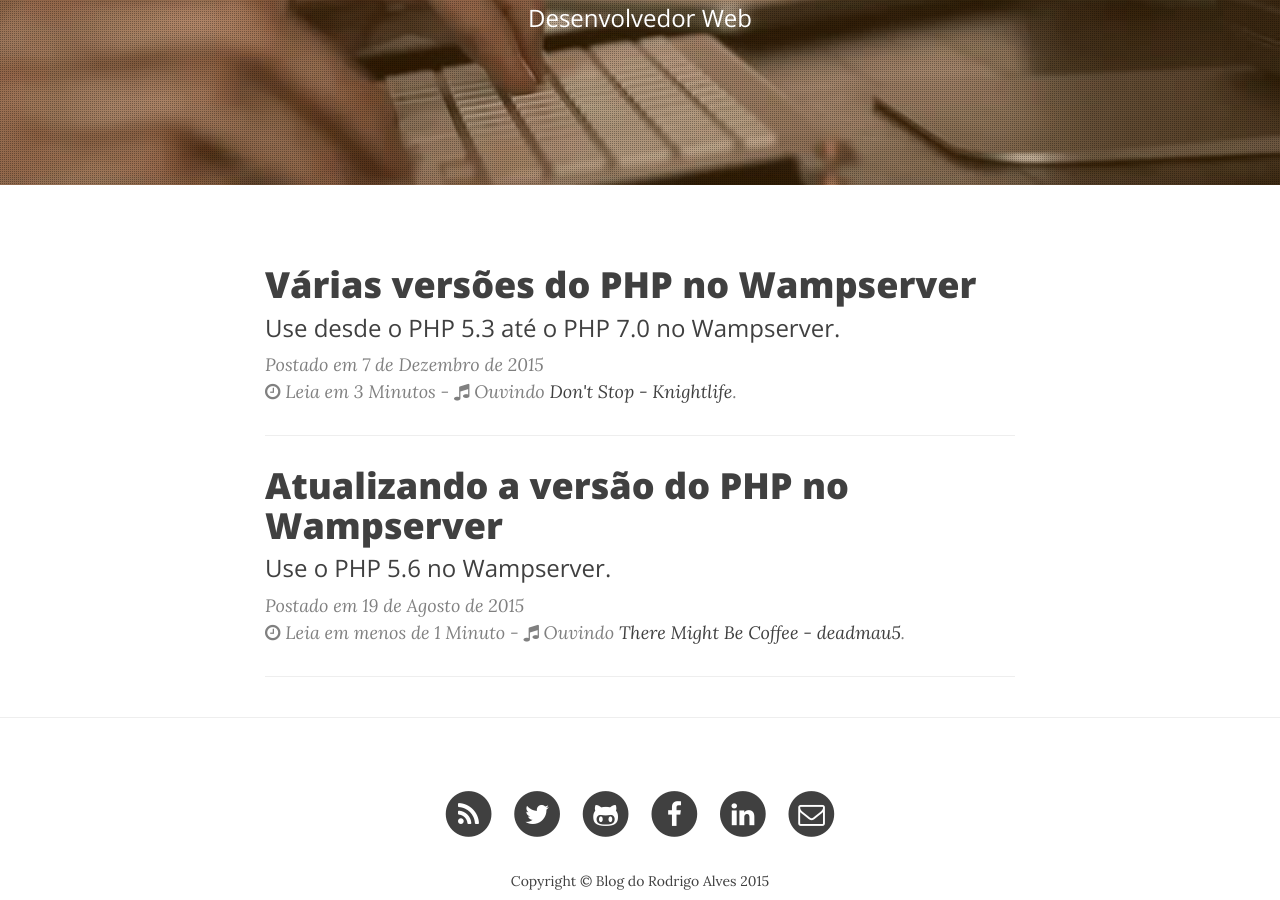
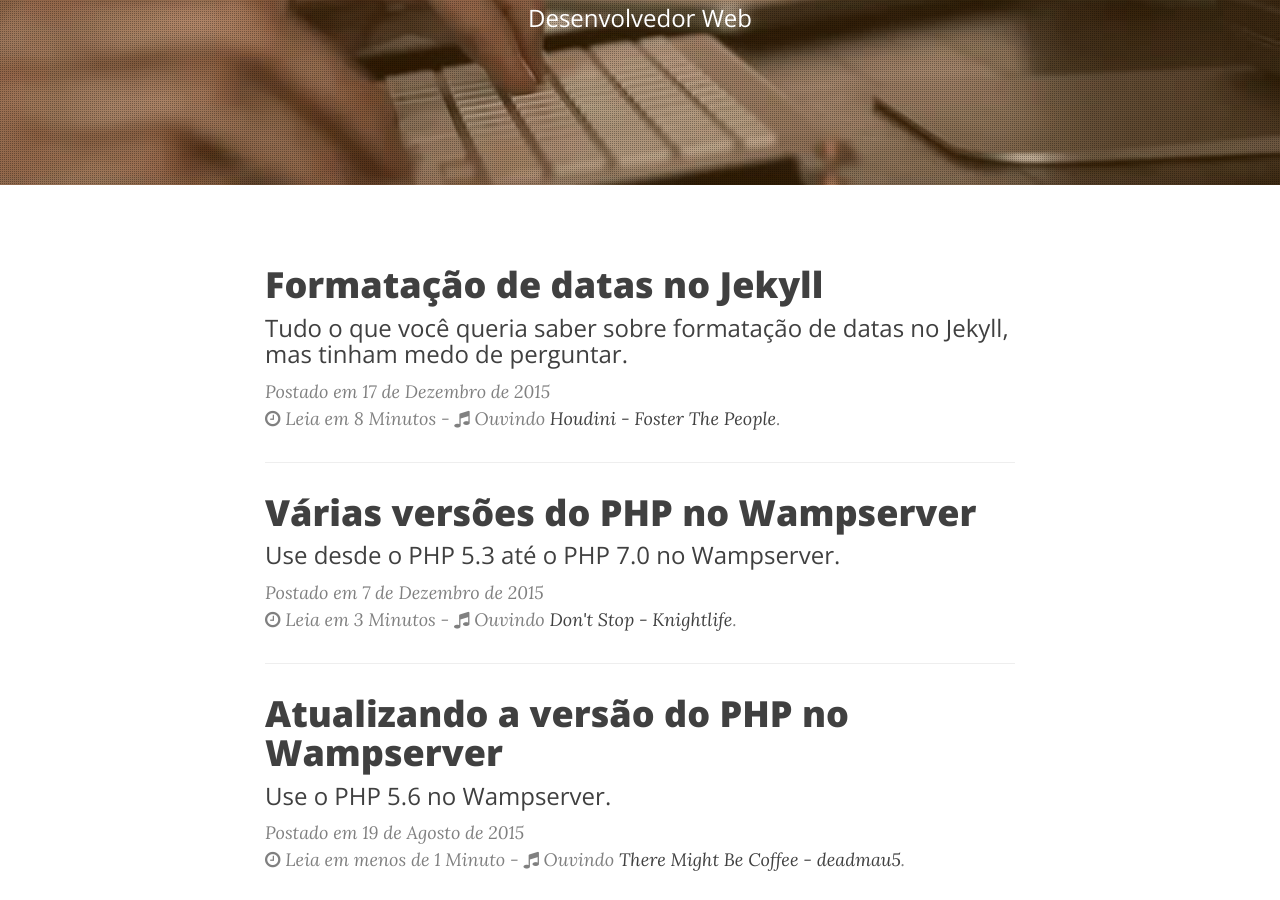
Before and after one commit to Rodrigo54/rodrigoalves.dev, a Jekyll site: the page built from index.html, in a window 1280 px wide and 900 px high, scrolled down 359 px. Built offline with Jekyll 4.4.1, drawn with Linux system fonts in a browser that asks for light colours; Markdown is read by kramdown in place of the engine named in the settings; the list of posts is cut into pages by our own code; some of the changed lines change nothing that is shown.

Commit message:
formatação de datas no jekyll

````diff
--- a/_includes/footer.html
+++ b/_includes/footer.html
@@ -69,11 +69,5 @@
     </div>
 </footer>
 
-<!-- jQuery -->
-<!-- <script src="{{ "/js/jquery.min.js " | prepend: site.baseurl }}"></script> -->
-
-<!-- Bootstrap Core JavaScript -->
-<!-- <script src="{{ "/js/bootstrap.min.js " | prepend: site.baseurl }}"></script> -->
-
 <!-- Custom Theme JavaScript -->
 <script src="{{ '/js/clean-blog.min.js' | prepend: site.baseurl }}"></script>
--- a/_includes/head.html
+++ b/_includes/head.html
@@ -8,23 +8,12 @@
     <title>{% if page.title %}{{ page.title }} - {{ site.title }}{% else %}{{ site.title }}{% endif %}</title>
 
     <link rel="canonical" href="{{ page.url | replace:'index.html','' | prepend: site.baseurl }}">
-
-    <!-- Bootstrap Core CSS -->
     <link rel="icon" href="{{ '/img/favicon.png' | prepend: site.baseurl }}" />
-
-    <!-- Bootstrap Core CSS -->
-    <!-- <link rel="stylesheet" href="{{ "/css/bootstrap.min.css" | prepend: site.baseurl }}"> -->
-
-    <!-- Custom CSS -->
     <link rel="stylesheet" href="{{ '/css/clean-blog.min.css' | prepend: site.baseurl }}">
-
-    <!-- Pygments Github CSS -->
-    <!-- <link rel="stylesheet" href="{{ "/css/syntax.css" | prepend: site.baseurl }}"> -->
-
-    <!-- Custom Fonts -->
-    <!-- <link href="//maxcdn.bootstrapcdn.com/font-awesome/4.4.0/css/font-awesome.min.css" rel="stylesheet" type="text/css"> -->
     <link href='//fonts.googleapis.com/css?family=Lora:400,700,400italic,700italic' rel='stylesheet' type='text/css'>
     <link href='//fonts.googleapis.com/css?family=Open+Sans:300italic,400italic,600italic,700italic,800italic,400,300,600,700,800' rel='stylesheet' type='text/css'>
+
+    {% include ogp.html %}
 
     <!-- HTML5 Shim and Respond.js IE8 support of HTML5 elements and media queries -->
     <!-- WARNING: Respond.js doesn't work if you view the page via file:// -->
--- /dev/null
+++ b/_includes/ogp.html
@@ -0,0 +1,38 @@
+<meta content="{{ site.title }}" property="og:site_name">
+{% if page.title %}
+<meta content="{{ page.title }}" property="og:title">
+{% else %}
+<meta content="{{ site.title }}" property="og:title">
+{% endif %}
+{% if page.title %}
+<meta content="article" property="og:type">
+{% else %}
+<meta content="website" property="og:type">
+{% endif %}
+{% if page.subtitle %}
+<meta content="{{ page.subtitle }}" property="og:description">
+{% else %}
+<meta content="{{ site.description }}" property="og:description">
+{% endif %}
+{% if page.url %}
+<meta content="{{ site.url }}{{ page.url }}" property="og:url">
+{% endif %}
+{% if page.date %}
+<meta content="{{ page.date | date_to_xmlschema }}" property="article:published_time">
+<meta content="{{ site.url }}/about/" property="article:author">
+{% endif %}
+{% if page.header-img %}
+<meta content="{{ site.url }}/{{ page.header-img }}" property="og:image">
+{% else %}
+<meta content="{{ site.url }}/{{ site.header-img }}" property="og:image">
+{% endif %}
+{% if page.categories %}
+{% for category in page.categories limit:1 %}
+<meta content="{{ category }}" property="article:section">
+{% endfor %}
+{% endif %}
+{% if page.tags %}
+{% for tag in page.tags %}
+<meta content="{{ tag }}" property="article:tag">
+{% endfor %}
+{% endif %}
--- /dev/null
+++ b/_posts/2015-12-17-formatacao-de-datas-no-jekyll.md
@@ -0,0 +1,462 @@
+---
+layout:     post
+title:      "Formatação de datas no Jekyll"
+subtitle:   "Tudo o que você queria saber sobre formatação de datas no Jekyll, mas tinham medo de perguntar."
+date:       2015-12-17 12:00:00
+author:     "Rodrigo Alves"
+header-img: "img/post-bg-03.jpg"
+music:
+  title:    "Houdini - Foster The People"
+  url:      "https://open.spotify.com/track/5Fli1xRi01bvCjsZvKWro0"
+---
+
+Esses exemplos fornecem trechos de código testado para a exibição de vários
+formatos de data em um site Jekyll. Eles também devem funcionar no GitHub Pages,
+Shopify ou qualquer outra coisa que usa Liquid.
+
+Jekyll (gerador de site estático) usa do Shopify o
+[Liquid Template Engine](https://docs.shopify.com/themes/liquid-documentation/basics).
+Para ver as datas é usando a tag `{% raw  %}{{ page.date }}{% endraw %}` fornecida pelo Liquid.
+Com nenhuma outra alteração, as datas produzidas são algo como:
+
+```
+{{ page.date }}
+```
+
+Se houver projetos que usam esse formato, eles são poucos e não se relacionam.
+A criação de uma data mais amigável é feita através da aplicação do filtro `date:` do Liquid.
+Por exemplo, combinando a tag e o filtro:
+
+```
+{% raw  %}{{ page.date | date: '%B %d, %Y' }}{% endraw %}
+```
+
+produz uma data mais amigável ao leitor:
+
+```
+{{ page.date | date: '%B %d, %Y' }}
+```
+
+Com isso fica muito melhor, mas dependendo da data, as questões de sutileza no design aparecem.
+Por exemplo, durante os primeiros nove dias de cada mês "zeros à esquerda"
+surgem (Ex: "August 03, 2013" em vez de "August 3, 2013").
+Outros erros básicos com os filtros do Liquid incluem:
+
+1. Adicionando uma data com os nomes dos meses abreviados temos que ajustar para lidar
+   com Maio que em ingles fica May. Por exemplo, "Aug. 16, 2013" está abreviado.
+   "May. 16, 2013" não esta.
+
+2. Setembro é geralmente abreviado em ingle como "Sept" e não "Sep" como é o padrão do Liquid.
+
+3. Para cumprir com o estilo americano os meses *April*, *May*, *June* e *July* não devem ser abreviados.
+   Alterações semelhantes são necessárias para atender as orientações do Manual de Estilo de Chicago.
+
+A maioria dos projetos acompanham os padrões disponíveis. Ou usando um formato que
+não tem esses problemas ou, mais frequentemente, não se importam com esses detalhes.
+Mesmo com essa situação as datas ainda ficam na home dos sites e como cada projeto
+tem sua lista de tarefas de possíveis mudanças que se estendem até o horizonte as
+datas não são itens de importância. Então é comum adiar encontrar uma solução, mas
+não ter formatação de data adequada é sempre um incomodo. Enquanto essas soluções
+resolverem a questão, esta postagem será como uma referência pública também.
+
+Este conjunto de filtros para datas do Liquid resolve os problemas listados acima
+e explora algumas outras opções de formatação. Cada um oferece uma solução para
+um formato de exibição específico e é fornecido com quatro exemplos de saída
+para as seguintes datas: 1) *3 de Maio de 2015*, 2) *4 de Julho 2015*,
+3) *23 Setembro de 2015* e 4) *26 de Novembro de 2015*. Estes exemplos demonstram como
+os vários problemas de formatação são manipulados. Após os exemplos, alguns trechos
+de código para elementos individuais são fornecidos. Com estas amostras, é fácil
+conseguir praticamente qualquer formato de data desejado.
+
+## Usando Filtros do Jekyll para Date ##
+
+*   **Data para String**
+
+    ```
+    {% raw  %}{{ page.date | date_to_string }}{% endraw %}
+    ```
+
+    Saída do Examplo 1: **{{ '2015-05-03' | date_to_string }}** <br>
+    Saída do Examplo 2: **{{ '2015-07-04' | date_to_string }}** <br>
+    Saída do Examplo 3: **{{ '2015-09-23' | date_to_string }}** <br>
+    Saída do Examplo 4: **{{ '2015-11-26' | date_to_string }}** <br>
+
+*   **Data para String longa**
+
+    ```
+    {% raw  %}{{ page.date | date_to_long_string }}{% endraw %}
+    ```
+
+    Saída do Examplo 1: **{{ '2015-05-03' | date_to_long_string }}** <br>
+    Saída do Examplo 2: **{{ '2015-07-04' | date_to_long_string }}** <br>
+    Saída do Examplo 3: **{{ '2015-09-23' | date_to_long_string }}** <br>
+    Saída do Examplo 4: **{{ '2015-11-26' | date_to_long_string }}** <br>
+
+
+*   **Data no padrão XML**
+
+    ```
+    {% raw  %}{{ page.date | date_to_xmlschema }}{% endraw %}
+    ```
+
+    Saída do Examplo 1: **{{ '2015-05-03' | date_to_xmlschema }}** <br>
+    Saída do Examplo 2: **{{ '2015-07-04' | date_to_xmlschema }}** <br>
+    Saída do Examplo 3: **{{ '2015-09-23' | date_to_xmlschema }}** <br>
+    Saída do Examplo 4: **{{ '2015-11-26' | date_to_xmlschema }}** <br>
+
+
+*   **Data no padrão RFC-822**
+
+    ```
+    {% raw  %}{{ page.date | date_to_rfc822 }}{% endraw %}
+    ```
+
+    Saída do Examplo 1: **{{ '2015-05-03' | date_to_rfc822 }}** <br>
+    Saída do Examplo 2: **{{ '2015-07-04' | date_to_rfc822 }}** <br>
+    Saída do Examplo 3: **{{ '2015-09-23' | date_to_rfc822 }}** <br>
+    Saída do Examplo 4: **{{ '2015-11-26' | date_to_rfc822 }}** <br>
+
+## Formatação de datas no Jekyll com Liquid ##
+
+*   **Data no formato ISO 8601**
+
+    ```
+    {% raw  %}{{ page.date | date: "%Y-%m-%d" }}{% endraw %}
+    ```
+
+    Saída do Examplo 1: **{{ '2015-05-03' | date: "%Y-%m-%d" }}** <br>
+    Saída do Examplo 2: **{{ '2015-07-04' | date: "%Y-%m-%d" }}** <br>
+    Saída do Examplo 3: **{{ '2015-09-23' | date: "%Y-%m-%d" }}** <br>
+    Saída do Examplo 4: **{{ '2015-11-26' | date: "%Y-%m-%d" }}** <br>
+
+*   **Data no formato Americano com ano de 4 digitos** (com zeros à esquerda)
+
+    ```
+    {% raw  %}{{ page.date | date: "%m/%d/%Y" }}{% endraw %}
+    ```
+
+    Saída do Examplo 1: **{{ '2015-05-03' | date: "%m/%d/%Y" }}** <br>
+    Saída do Examplo 2: **{{ '2015-07-04' | date: "%m/%d/%Y" }}** <br>
+    Saída do Examplo 3: **{{ '2015-09-23' | date: "%m/%d/%Y" }}** <br>
+    Saída do Examplo 4: **{{ '2015-11-26' | date: "%m/%d/%Y" }}** <br>
+
+*   **Data no formato Americano com ano de 4 digitos** (sem zeros à esquerda)
+
+    ```
+    {% raw  %}{{ page.date | date: "%-m/%-d/%Y" }}{% endraw %}
+    ```
+
+    Saída do Examplo 1: **{{ '2015-05-03' | date: "%-m/%-d/%Y" }}** <br>
+    Saída do Examplo 2: **{{ '2015-07-04' | date: "%-m/%-d/%Y" }}** <br>
+    Saída do Examplo 3: **{{ '2015-09-23' | date: "%-m/%-d/%Y" }}** <br>
+    Saída do Examplo 4: **{{ '2015-11-26' | date: "%-m/%-d/%Y" }}** <br>
+
+*   **Data no formato Americano com ano de 2 digitos** (sem zeros à esquerda)
+
+    ```
+    {% raw  %}{{ page.date | date: "%-m/%-d/%y" }}{% endraw %}
+    ```
+
+    Saída do Examplo 1: **{{ '2015-05-03' | date: "%-m/%-d/%y" }}** <br>
+    Saída do Examplo 2: **{{ '2015-07-04' | date: "%-m/%-d/%y" }}** <br>
+    Saída do Examplo 3: **{{ '2015-09-23' | date: "%-m/%-d/%y" }}** <br>
+    Saída do Examplo 4: **{{ '2015-11-26' | date: "%-m/%-d/%y" }}** <br>
+
+*   **Data no formato Americano com mês completo** (sem zeros à esquerda)
+
+    ```
+    {% raw  %}{{ page.date | date: "%-d %B %Y" }}{% endraw %}
+    ```
+
+    Saída do Examplo 1: **{{ '2015-05-03' | date: "%-d %B %Y" }}** <br>
+    Saída do Examplo 2: **{{ '2015-07-04' | date: "%-d %B %Y" }}** <br>
+    Saída do Examplo 3: **{{ '2015-09-23' | date: "%-d %B %Y" }}** <br>
+    Saída do Examplo 4: **{{ '2015-11-26' | date: "%-d %B %Y" }}** <br>
+
+*   **Data no formato Brasileiro com mês completo** (sem zeros à esquerda)
+
+    ```
+    {% raw  %}
+    {% assign m = page.date | date: "%-m" %}
+    {{ page.date | date: "%-d de" }}
+    {% case m %}
+      {% when '1' %}Janeiro
+      {% when '2' %}Fevereiro
+      {% when '3' %}Março
+      {% when '4' %}Abril
+      {% when '5' %}Maio
+      {% when '6' %}Junho
+      {% when '7' %}Julho
+      {% when '8' %}Agosto
+      {% when '9' %}Setembro
+      {% when '10' %}Outubro
+      {% when '11' %}Novembro
+      {% when '12' %}Dezembro
+    {% endcase %}
+    {{ page.date | date: " de %Y" }}
+    {% endraw %}
+    ```
+
+    Saída do Examplo 1: <strong>{% assign m = '2015-05-03' | date: "%-m" %}
+    {{ '2015-05-03' | date: "%-d de" }}
+    {% case m %}
+      {% when '1' %}Janeiro
+      {% when '2' %}Fevereiro
+      {% when '3' %}Março
+      {% when '4' %}Abril
+      {% when '5' %}Maio
+      {% when '6' %}Junho
+      {% when '7' %}Julho
+      {% when '8' %}Agosto
+      {% when '9' %}Setembro
+      {% when '10' %}Outubro
+      {% when '11' %}Novembro
+      {% when '12' %}Dezembro
+    {% endcase %} {{ '2015-05-03' | date: " de %Y" }}</strong> <br>
+    Saída do Examplo 2: <strong>{% assign m = '2015-07-04' | date: "%-m" %}
+    {{ '2015-07-04' | date: "%-d de" }}
+    {% case m %}
+      {% when '1' %}Janeiro
+      {% when '2' %}Fevereiro
+      {% when '3' %}Março
+      {% when '4' %}Abril
+      {% when '5' %}Maio
+      {% when '6' %}Junho
+      {% when '7' %}Julho
+      {% when '8' %}Agosto
+      {% when '9' %}Setembro
+      {% when '10' %}Outubro
+      {% when '11' %}Novembro
+      {% when '12' %}Dezembro
+    {% endcase %} {{ '2015-07-04' | date: " de %Y" }}</strong> <br>
+    Saída do Examplo 3: <strong>{% assign m = '2015-09-23' | date: "%-m" %}
+    {{ '2015-09-23' | date: "%-d de" }}
+    {% case m %}
+      {% when '1' %}Janeiro
+      {% when '2' %}Fevereiro
+      {% when '3' %}Março
+      {% when '4' %}Abril
+      {% when '5' %}Maio
+      {% when '6' %}Junho
+      {% when '7' %}Julho
+      {% when '8' %}Agosto
+      {% when '9' %}Setembro
+      {% when '10' %}Outubro
+      {% when '11' %}Novembro
+      {% when '12' %}Dezembro
+    {% endcase %} {{ '2015-09-23' | date: " de %Y" }}</strong> <br>
+    Saída do Examplo 4: <strong>{% assign m = '2015-11-26' | date: "%-m" %}
+    {{ '2015-11-26' | date: "%-d de" }}
+    {% case m %}
+      {% when '1' %}Janeiro
+      {% when '2' %}Fevereiro
+      {% when '3' %}Março
+      {% when '4' %}Abril
+      {% when '5' %}Maio
+      {% when '6' %}Junho
+      {% when '7' %}Julho
+      {% when '8' %}Agosto
+      {% when '9' %}Setembro
+      {% when '10' %}Outubro
+      {% when '11' %}Novembro
+      {% when '12' %}Dezembro
+    {% endcase %} {{ '2015-11-26' | date: " de %Y" }}</strong> <br>
+
+*   **Data no formato padrão Americano com mês completo** (sem zeros à esquerda)
+
+    ```
+    {% raw  %}{{ page.date | date: "%B %-d, %Y" }}{% endraw %}
+    ```
+
+    Saída do Examplo 1: **{{ '2015-05-03' | date: "%B %-d, %Y" }}** <br>
+    Saída do Examplo 2: **{{ '2015-07-04' | date: "%B %-d, %Y" }}** <br>
+    Saída do Examplo 3: **{{ '2015-09-23' | date: "%B %-d, %Y" }}** <br>
+    Saída do Examplo 4: **{{ '2015-11-26' | date: "%B %-d, %Y" }}** <br>
+
+*   **Data no formato Americano com mês completo e dias ordenados** (sem zeros à esquerda)
+
+    ```
+    {% raw  %}
+    {% assign d = page.date | date: "%-d"  %}
+    {{ page.date | date: "%B" }}
+    {% case d %}
+      {% when '1' or '21' or '31' %}{{ d }}st
+      {% when '2' or '22' %}{{ d }}nd
+      {% when '3' or '23' %}{{ d }}rd
+      {% else %}{{ d }}th
+    {% endcase %},
+    {{ page.date | date: "%Y" }}
+    {% endraw %}
+    ```
+
+    Saída do Examplo 1: <strong>{% assign d = '2015-05-03' | date: "%-d" %}
+    {{ '2015-05-03' | date: "%B" }}
+    {% case d %}
+      {% when '1' or '21' or '31' %}{{ d }}st
+      {% when '2' or '22' %}{{ d }}nd
+      {% when '3' or '23' %}{{ d }}rd
+      {% else %}{{ d }}th
+    {% endcase %} {{ '2015-05-03' | date: "%Y" }}</strong> <br>
+    Saída do Examplo 2: <strong>{% assign d = '2015-07-04' | date: "%-d" %}
+    {{ '2015-07-04' | date: "%B" }}
+    {% case d %}
+      {% when '1' or '21' or '31' %}{{ d }}st
+      {% when '2' or '22' %}{{ d }}nd
+      {% when '3' or '23' %}{{ d }}rd
+      {% else %}{{ d }}th
+    {% endcase %} {{ '2015-07-04' | date: "%Y" }}</strong> <br>
+    Saída do Examplo 3: <strong>{% assign d = '2015-09-23' | date: "%-d" %}
+    {{ '2015-09-23' | date: "%B" }}
+    {% case d %}
+      {% when '1' or '21' or '31' %}{{ d }}st
+      {% when '2' or '22' %}{{ d }}nd
+      {% when '3' or '23' %}{{ d }}rd
+      {% else %}{{ d }}th
+    {% endcase %} {{ '2015-09-23' | date: "%Y" }}</strong> <br>
+    Saída do Examplo 4: <strong>{% assign d = '2015-11-26' | date: "%-d" %}
+    {{ '2015-11-26' | date: "%B" }}
+    {% case d %}
+      {% when '1' or '21' or '31' %}{{ d }}st
+      {% when '2' or '22' %}{{ d }}nd
+      {% when '3' or '23' %}{{ d }}rd
+      {% else %}{{ d }}th
+    {% endcase %} {{ '2015-11-26' | date: "%Y" }}</strong> <br>
+
+*   **Data no formato Brasileiro com dia e mês completo** (sem zeros à esquerda)
+
+    ```
+    {% raw  %}
+    {% assign d = page.date | date: "%a" %}
+    {% assign m = page.date | date: "%-m" %}
+    {% case d %}
+      {% when "Sun" %}Domingo
+      {% when "Mon" %}Segunda feira
+      {% when "Tue" %}Terça feira
+      {% when "Wed" %}Quarta feira
+      {% when "Thu" %}Quinta feira
+      {% when "Fri" %}Sexta feira
+      {% when "Sat" %}Sábado
+    {% endcase %}
+    {{ page.date | date: "%-d de " }}
+    {% case m %}
+      {% when '1' %}Janeiro
+      {% when '2' %}Fevereiro
+      {% when '3' %}Março
+      {% when '4' %}Abril
+      {% when '5' %}Maio
+      {% when '6' %}Junho
+      {% when '7' %}Julho
+      {% when '8' %}Agosto
+      {% when '9' %}Setembro
+      {% when '10' %}Outubro
+      {% when '11' %}Novembro
+      {% when '12' %}Dezembro
+    {% endcase %}
+    {{ page.date | date: " de %Y" }}
+    {% endraw %}
+    ```
+
+    Saída do Examplo 1: <strong>{% assign d = '2015-05-03' | date: "%a" %}{% assign m = '2015-05-03' | date: "%-m" %}
+    {% case d %}
+      {% when "Sun" %}Domingo,
+      {% when "Mon" %}Segunda feira,
+      {% when "Tue" %}Terça feira,
+      {% when "Wed" %}Quarta feira,
+      {% when "Thu" %}Quinta feira,
+      {% when "Fri" %}Sexta feira,
+      {% when "Sat" %}Sábado,
+    {% endcase %}{{ '2015-05-03' | date: "%-d de" }}
+    {% case m %}
+      {% when '1' %}Janeiro
+      {% when '2' %}Fevereiro
+      {% when '3' %}Março
+      {% when '4' %}Abril
+      {% when '5' %}Maio
+      {% when '6' %}Junho
+      {% when '7' %}Julho
+      {% when '8' %}Agosto
+      {% when '9' %}Setembro
+      {% when '10' %}Outubro
+      {% when '11' %}Novembro
+      {% when '12' %}Dezembro
+    {% endcase %} {{ '2015-05-03' | date: " de %Y" }}</strong><br>
+    Saída do Examplo 2: <strong>{% assign d = '2015-07-04' | date: "%a" %}{% assign m = '2015-07-04' | date: "%-m" %}
+    {% case d %}
+      {% when "Sun" %}Domingo,
+      {% when "Mon" %}Segunda feira,
+      {% when "Tue" %}Terça feira,
+      {% when "Wed" %}Quarta feira,
+      {% when "Thu" %}Quinta feira,
+      {% when "Fri" %}Sexta feira,
+      {% when "Sat" %}Sábado,
+    {% endcase %}{{ '2015-07-04' | date: "%-d de" }}
+    {% case m %}
+      {% when '1' %}Janeiro
+      {% when '2' %}Fevereiro
+      {% when '3' %}Março
+      {% when '4' %}Abril
+      {% when '5' %}Maio
+      {% when '6' %}Junho
+      {% when '7' %}Julho
+      {% when '8' %}Agosto
+      {% when '9' %}Setembro
+      {% when '10' %}Outubro
+      {% when '11' %}Novembro
+      {% when '12' %}Dezembro
+    {% endcase %} {{ '2015-07-04' | date: " de %Y" }}</strong><br>
+    Saída do Examplo 3: <strong>{% assign d = '2015-09-23' | date: "%a" %}{% assign m = '2015-09-23' | date: "%-m" %}
+    {% case d %}
+      {% when "Sun" %}Domingo,
+      {% when "Mon" %}Segunda feira,
+      {% when "Tue" %}Terça feira,
+      {% when "Wed" %}Quarta feira,
+      {% when "Thu" %}Quinta feira,
+      {% when "Fri" %}Sexta feira,
+      {% when "Sat" %}Sábado,
+    {% endcase %}{{ '2015-09-23' | date: "%-d de" }}
+    {% case m %}
+      {% when '1' %}Janeiro
+      {% when '2' %}Fevereiro
+      {% when '3' %}Março
+      {% when '4' %}Abril
+      {% when '5' %}Maio
+      {% when '6' %}Junho
+      {% when '7' %}Julho
+      {% when '8' %}Agosto
+      {% when '9' %}Setembro
+      {% when '10' %}Outubro
+      {% when '11' %}Novembro
+      {% when '12' %}Dezembro
+    {% endcase %} {{ '2015-09-23' | date: " de %Y" }}</strong><br>
+    Saída do Examplo 4: <strong>{% assign d = '2015-11-26' | date: "%a" %}{% assign m = '2015-11-26' | date: "%-m" %}
+    {% case d %}
+      {% when "Sun" %}Domingo,
+      {% when "Mon" %}Segunda feira,
+      {% when "Tue" %}Terça feira,
+      {% when "Wed" %}Quarta feira,
+      {% when "Thu" %}Quinta feira,
+      {% when "Fri" %}Sexta feira,
+      {% when "Sat" %}Sábado,
+    {% endcase %}{{ '2015-11-26' | date: "%-d de" }}
+    {% case m %}
+      {% when '1' %}Janeiro
+      {% when '2' %}Fevereiro
+      {% when '3' %}Março
+      {% when '4' %}Abril
+      {% when '5' %}Maio
+      {% when '6' %}Junho
+      {% when '7' %}Julho
+      {% when '8' %}Agosto
+      {% when '9' %}Setembro
+      {% when '10' %}Outubro
+      {% when '11' %}Novembro
+      {% when '12' %}Dezembro
+    {% endcase %} {{ '2015-11-26' | date: " de %Y" }}</strong><br>
+
+----------------------------------------------
+
+## Referências ##
+
+  * Blog do Alan W. Smith - [Jekyll Date Formatting Examples](http://alanwsmith.com/jekyll-liquid-date-formatting-examples)
+  * Documentação do Liquid - [Liquid for Designers](https://github.com/Shopify/liquid/wiki/Liquid-for-Designers)
+  * Documentação do Shopify - [Additional Filters](https://docs.shopify.com/themes/liquid-documentation/filters/additional-filters#date)
````
Also changed, not shown: _layouts/default.html (line endings or trailing spaces).
